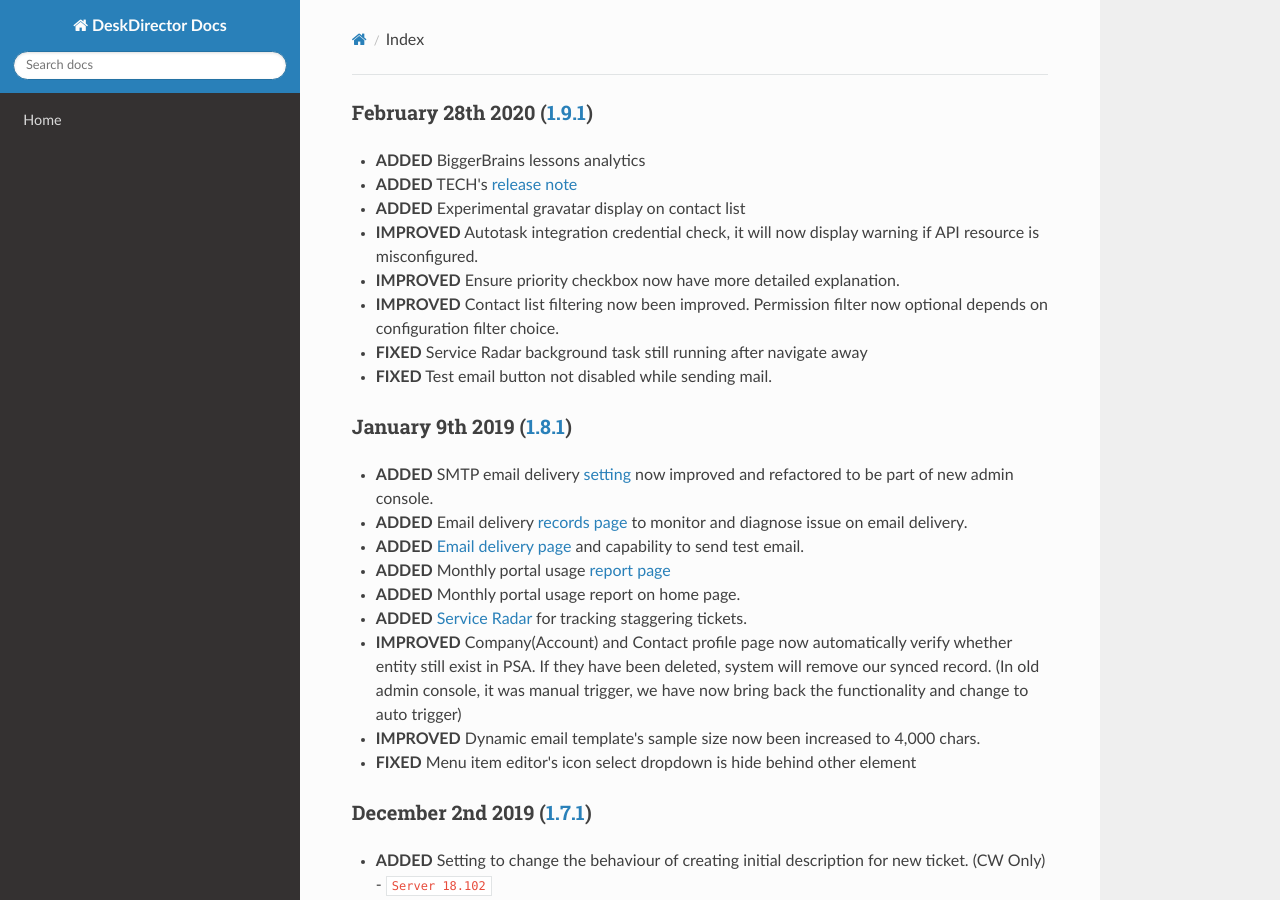
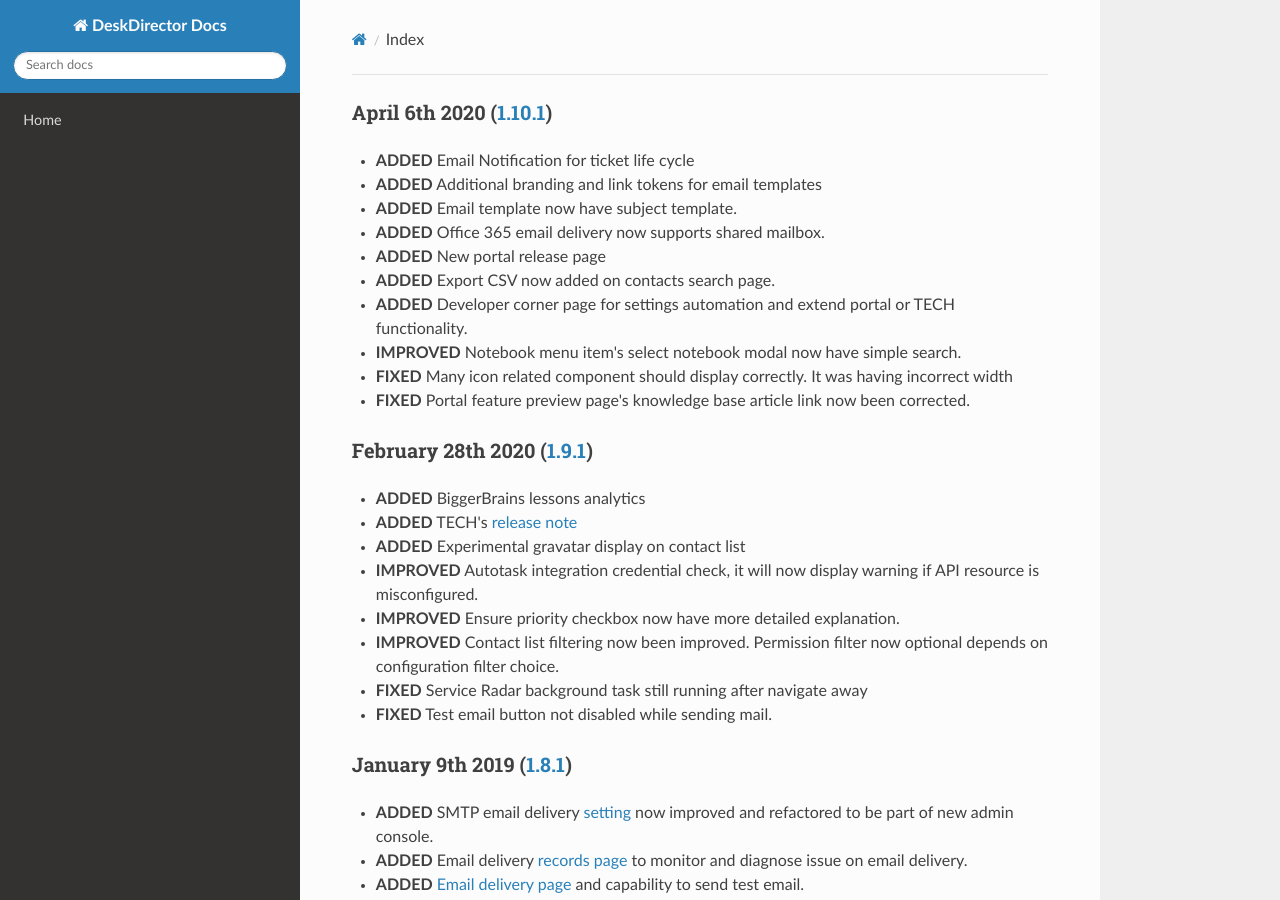
Before and after one commit to DeskDirector/docs, an MkDocs documentation site: the page built from docs/_release/admin/README.md, in a window 1280 px wide and 900 px high. Built offline with MkDocs 1.6.1, drawn with Linux system fonts in a browser that asks for light colours; nearby versions of some CDN libraries; old or Windows-style settings are respelled for this version of MkDocs.

Commit message:
Update README.md

```diff
--- a/docs/_release/admin/README.md
+++ b/docs/_release/admin/README.md
@@ -1,3 +1,16 @@
+### April 6th 2020 ([1.10.1](v1.10.1))
+
+- **ADDED** Email Notification for ticket life cycle
+- **ADDED** Additional branding and link tokens for email templates
+- **ADDED** Email template now have subject template.
+- **ADDED** Office 365 email delivery now supports shared mailbox.
+- **ADDED** New portal release page
+- **ADDED** Export CSV now added on contacts search page.
+- **ADDED** Developer corner page for settings automation and extend portal or TECH functionality.
+- **IMPROVED** Notebook menu item's select notebook modal now have simple search.
+- **FIXED** Many icon related component should display correctly. It was having incorrect width
+- **FIXED** Portal feature preview page's knowledge base article link now been corrected.
+
 ### February 28th 2020 ([1.9.1](v1.9.1))
 
 - **ADDED** BiggerBrains lessons analytics
```
